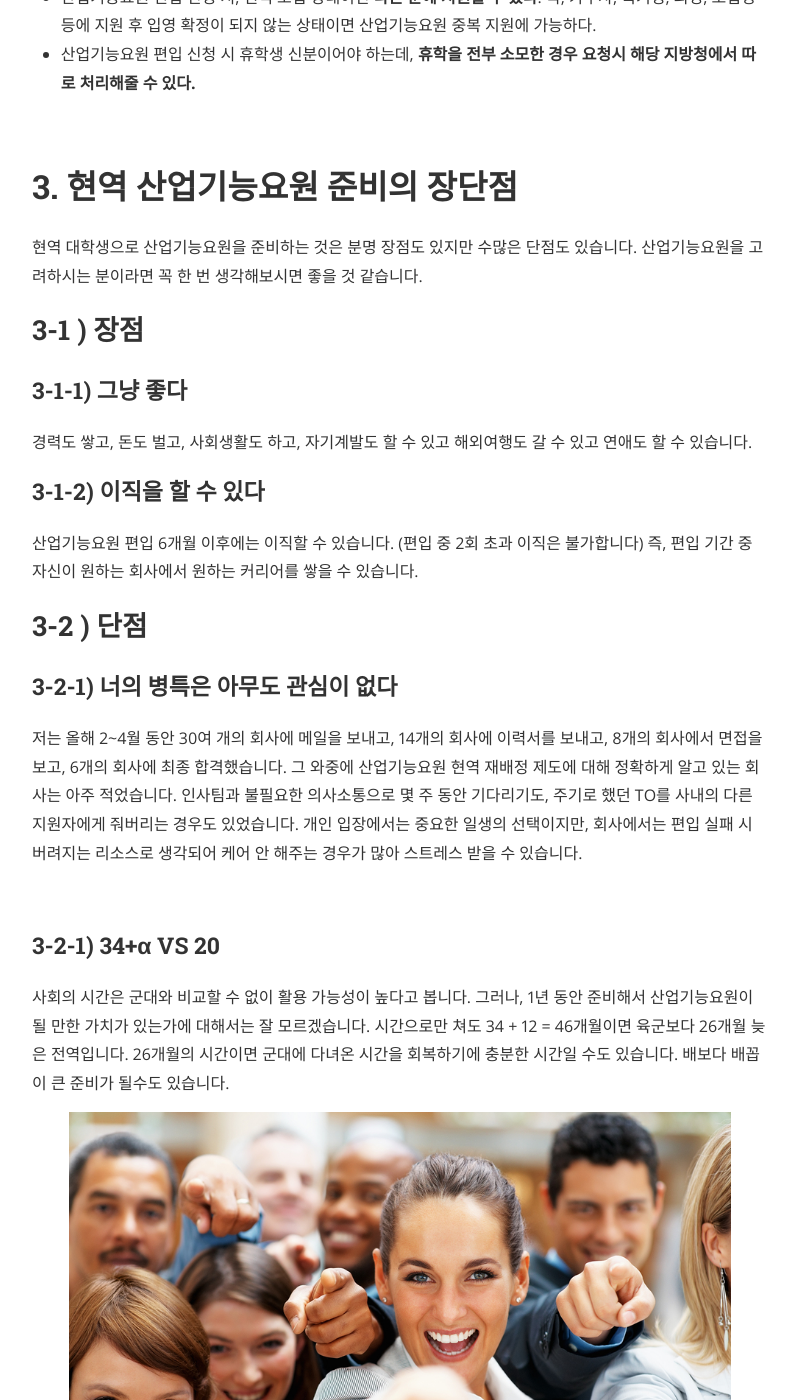
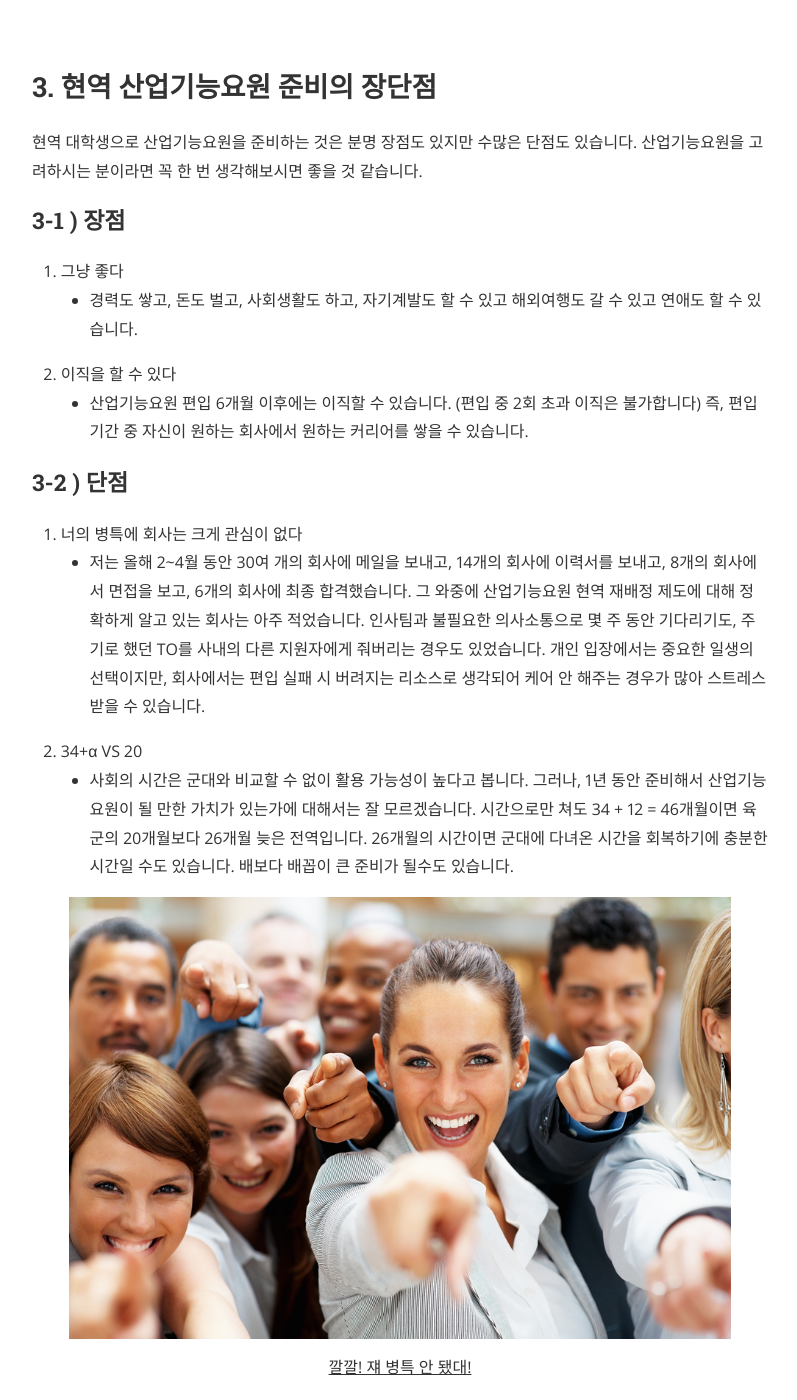
Before and after one commit to academey/academey.github.io, a Jekyll site: the page built from _posts/2018-09-29-goondae.md, in a window 1280 px wide and 1400 px high, scrolled down 5677 px. Shown: the whole window, without its empty margins (240-1037 px from the left). Built offline with Jekyll 4.4.1, drawn with Linux system fonts in a browser that asks for light colours; nearby versions of some CDN libraries; comment, search, counter and statistics services are not loaded; some of the changed text lies outside the part shown.

Commit message:
content : Adjust content at gondae & Modify some styling

```diff
--- a/_posts/2018-09-29-goondae.md
+++ b/_posts/2018-09-29-goondae.md
@@ -29,7 +29,7 @@ categories: sanup
 ## 1-2 ) 현역 대학생이 산업기능요원하는 방법
 위에서 언급했듯이, 산업기능요원은 특성화고 혹은 보충역을 위한 제도 입니다. 이들을 채용하려고 하는 회사에서 매년 병무청에 배정할 인원(TO)을 신청하는데, 신청했다가 남은 TO를 11월에 모아서 현역 대학생들에게 재배정합니다.
 
-바로 이 제도를 **현역 재배정**이라고 일컫습니다. 현역 대상이 회사에 들어가서, 회사가 병무청으로 신청을 해서 TO를 받는 방식인데요. 지난 몇 해 동안 팩스 선착순으로 이 TO를 배정했습니다. 골 때리죠. 군대와 미래 계획이 팩스 한 번으로 뒤집힐 수 있다니.
+바로 이 제도를 **현역 재배정**이라고 일컫습니다. 현역 대상이 병역 업체로 선정된 회사에 입사합니다. 그리고 회사가 병무청으로 TO 신청을 합니다. TO 배정에 성공했을 경우 산업기능요원이 됩니다. 지난 몇 해 동안 팩스 선착순으로 이 TO를 배정했습니다. 골 때리죠. 군대와 미래 계획이 팩스 한 번으로 뒤집힐 수 있다니.
 
 결국 수많은 기업의 항의로 인해 올해부터 제도가 변경되었습니다. 회사의 점수를 책정해 높은 순대로 TO를 배정하게 되었는데요. 그 기준은 바로 아래와 같습니다.
 
@@ -44,8 +44,10 @@ categories: sanup
 추가적인 편입 방법으로는 드래곤볼 제도가 있습니다. 회사 측에서 보충역 4명을 편입 시 1명의 현역 TO를 주는 제도인데요. 이 제도를 통해 생성된 TO를 본인에게 주겠다는 회사를 찾으면 됩니다.
 
 자, 정리하면 아래 두 가지 방법이 있습니다.
-1. **산업기능요원 복무 만료 후 3년 이상 계속 근무 업체를 들어가자.**
-2. **보충역 4명을 산업기능요원으로 편입시켜 생성된 1명의 현역 TO를 주는 회사에 들어가자.**
+
+①. **산업기능요원 복무 만료 후 3년 이상 계속 근무 업체를 들어가자.**
+
+②. **보충역 4명을 산업기능요원으로 편입시켜 생성된 1명의 현역 TO를 주는 회사에 들어가자.**
 
 &nbsp;
 ![So what?](/assets/so_what.jpg)
@@ -93,7 +95,7 @@ categories: sanup
 최근 시험 경향이 대폭 개편되면서 시나공 교재 학습은 비추합니다. 출제 경향에 맞지 않는 2002년도 문제부터 필요없는 이론이 너무 많습니다. 매년 업데이트 되는 인강 수강을 추천해 드립니다. 제가 수강했던 것은 [두목넷](http://dumok.net/)의 강희영 선생님 강의인데, 시중에서 그나마 낫습니다.
 
 ## 2-3) 재배정 TO 신청
-자격증을 따고, 병역 업체 회사에 들어가 계신다면, 2-1-1) 라면 10월, 2-1-2) 라면 11월까지 기다려야 합니다. 본인이 뭔가 불안하다, 내가 편입 대상에서 문제가 없는 것인가? 라는 생각이 들면 바로 각 병무청에 전화하셔서 문의하시기 당부드립니다. 제가 지금까지 문의하면서 얻은 정보는 아래와 같습니다.
+본인에게 필요한 자격증을 따고, 병역 업체 회사에 들어가 있다고 가정합시다. 들어간 회사가 2-1-1) 라면 10월, 2-1-2) 라면 11월까지 기다려야 합니다. 기다리는 동안 본인이 뭔가 불안하다, 내가 편입 대상에서 문제가 없는 것인가? 라는 생각이 들면 바로 각 병무청에 전화하셔서 문의하시기 당부드립니다. 제가 지금까지 문의하면서 얻은 정보는 아래와 같습니다.
 
 - 산업기능요원 편입 신청 시, 현역 모집 상태이면 **다른 군에 지원할 수 있다**. 즉, 카투사, 특기병, 의경, 모집병 등에 지원 후 입영 확정이 되지 않는 상태이면 산업기능요원 중복 지원에 가능하다.
 - 산업기능요원 편입 신청 시 휴학생 신분이어야 하는데, **휴학을 전부 소모한 경우 요청시 해당 지방청에서 따로 처리해줄 수 있다.**
@@ -104,20 +106,17 @@ categories: sanup
 현역 대학생으로 산업기능요원을 준비하는 것은 분명 장점도 있지만 수많은 단점도 있습니다. 산업기능요원을 고려하시는 분이라면 꼭 한 번 생각해보시면 좋을 것 같습니다.
 
 ## 3-1 ) 장점
-### 3-1-1) 그냥 좋다
-경력도 쌓고, 돈도 벌고, 사회생활도 하고, 자기계발도 할 수 있고 해외여행도 갈 수 있고 연애도 할 수 있습니다.
-
-### 3-1-2) 이직을 할 수 있다
-산업기능요원 편입 6개월 이후에는 이직할 수 있습니다. (편입 중 2회 초과 이직은 불가합니다) 즉, 편입 기간 중 자신이 원하는 회사에서 원하는 커리어를 쌓을 수 있습니다.
+1. 그냥 좋다
+  - 경력도 쌓고, 돈도 벌고, 사회생활도 하고, 자기계발도 할 수 있고 해외여행도 갈 수 있고 연애도 할 수 있습니다.
+2. 이직을 할 수 있다
+  - 산업기능요원 편입 6개월 이후에는 이직할 수 있습니다. (편입 중 2회 초과 이직은 불가합니다) 즉, 편입 기간 중 자신이 원하는 회사에서 원하는 커리어를 쌓을 수 있습니다.
 
 ## 3-2 ) 단점
-### 3-2-1) 너의 병특은 아무도 관심이 없다
-저는 올해 2~4월 동안 30여 개의 회사에 메일을 보내고, 14개의 회사에 이력서를 보내고, 8개의 회사에서 면접을 보고, 6개의 회사에 최종 합격했습니다. 그 와중에 산업기능요원 현역 재배정 제도에 대해 정확하게 알고 있는 회사는 아주 적었습니다. 인사팀과 불필요한 의사소통으로 몇 주 동안 기다리기도, 주기로 했던 TO를 사내의 다른 지원자에게 줘버리는 경우도 있었습니다. 개인 입장에서는 중요한 일생의 선택이지만, 회사에서는 편입 실패 시 버려지는 리소스로 생각되어 케어 안 해주는 경우가 많아 스트레스 받을 수 있습니다.
+1. 너의 병특에 회사는 크게 관심이 없다
+  -  저는 올해 2~4월 동안 30여 개의 회사에 메일을 보내고, 14개의 회사에 이력서를 보내고, 8개의 회사에서 면접을 보고, 6개의 회사에 최종 합격했습니다. 그 와중에 산업기능요원 현역 재배정 제도에 대해 정확하게 알고 있는 회사는 아주 적었습니다. 인사팀과 불필요한 의사소통으로 몇 주 동안 기다리기도, 주기로 했던 TO를 사내의 다른 지원자에게 줘버리는 경우도 있었습니다. 개인 입장에서는 중요한 일생의 선택이지만, 회사에서는 편입 실패 시 버려지는 리소스로 생각되어 케어 안 해주는 경우가 많아 스트레스 받을 수 있습니다.
 
-&nbsp;
-
-### 3-2-1) 34+α VS 20
-사회의 시간은 군대와 비교할 수 없이 활용 가능성이 높다고 봅니다. 그러나, 1년 동안 준비해서 산업기능요원이 될 만한 가치가 있는가에 대해서는 잘 모르겠습니다. 시간으로만 쳐도 34 + 12 = 46개월이면 육군보다 26개월 늦은 전역입니다. 26개월의 시간이면 군대에 다녀온 시간을 회복하기에 충분한 시간일 수도 있습니다. 배보다 배꼽이 큰 준비가 될수도 있습니다.
+2. 34+α VS 20
+  - 사회의 시간은 군대와 비교할 수 없이 활용 가능성이 높다고 봅니다. 그러나, 1년 동안 준비해서 산업기능요원이 될 만한 가치가 있는가에 대해서는 잘 모르겠습니다. 시간으로만 쳐도 34 + 12 = 46개월이면 육군의 20개월보다 26개월 늦은 전역입니다. 26개월의 시간이면 군대에 다녀온 시간을 회복하기에 충분한 시간일 수도 있습니다. 배보다 배꼽이 큰 준비가 될수도 있습니다.
 
 
 ![dragonball](/assets/you_do_not_byungteuk.jpg)
--- a/_sass/base/_typography.scss
+++ b/_sass/base/_typography.scss
@@ -20,22 +20,22 @@ h6 {
   margin: 0 0 rem($base-font-size);
 }
 h1 {
-	font-size: modular-scale(4);
+	font-size: modular-scale(3);
 }
 h2 {
-	font-size: modular-scale(3);
+	font-size: modular-scale(2);
 }
 h3 {
-	font-size: modular-scale(2);
+	font-size: modular-scale(1);
 }
 h4 {
-	font-size: modular-scale(1);
+	font-size: modular-scale(0);
 }
 h5 {
-	font-size: modular-scale(-1);
+	font-size: modular-scale(-2);
 }
 h6 {
-	font-size: modular-scale(-2);
+	font-size: modular-scale(-3);
 }
 
 p {
```
